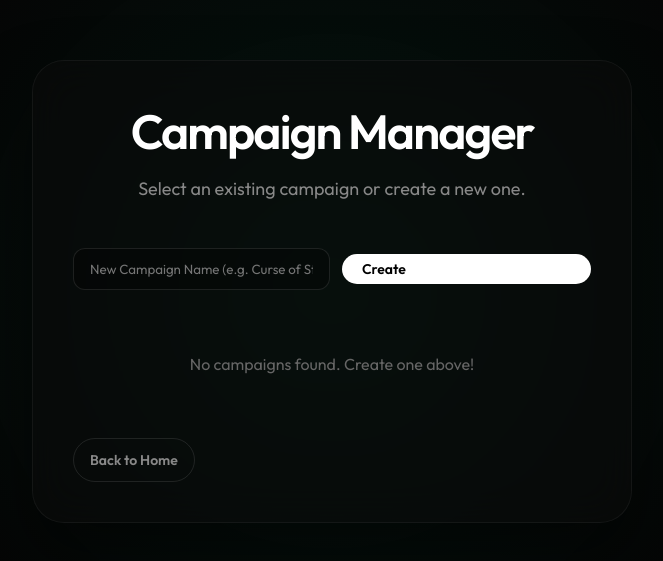
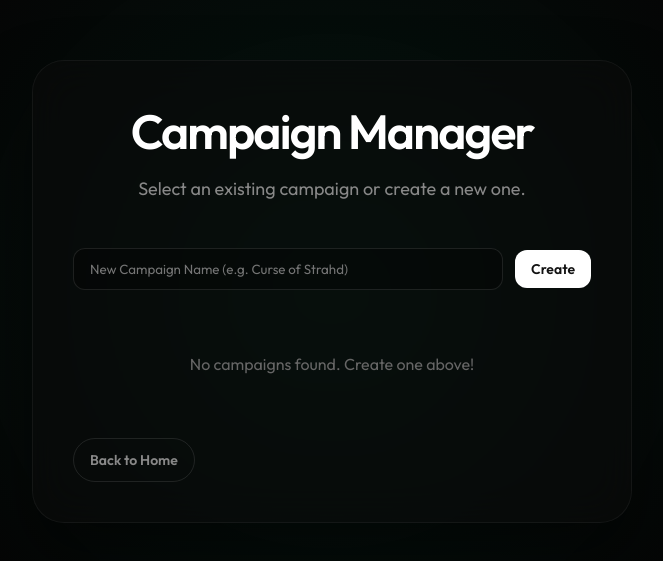
Before and after one commit to LooMeeRy/dnd-hexcrawl-map, a React (Vite) app: page /dm in a window 1280 px wide. Shown: the part 109-670 px from the top of the page, without its empty margins (308-971 px from the left). Built offline with nearby package versions, Linux system fonts and the light colour scheme.

Commit message:
style: update Create button size and shape to match other buttons

```diff
--- a/src/views/DMView.jsx
+++ b/src/views/DMView.jsx
@@ -47,7 +47,7 @@ export default function DMView() {
             className="room-input"
             style={{ marginBottom: 0, flex: 1 }}
           />
-          <button className="primary-btn" onClick={createCampaign} style={{ whiteSpace: 'nowrap', margin: 0, height: '100%' }}>
+          <button style={{ padding: '10px 16px', borderRadius: '12px', border: 'none', background: 'white', color: '#121212', cursor: 'pointer', fontWeight: 600, display: 'flex', alignItems: 'center', justifyContent: 'center', whiteSpace: 'nowrap' }} onClick={createCampaign}>
             Create
           </button>
         </div>
```
